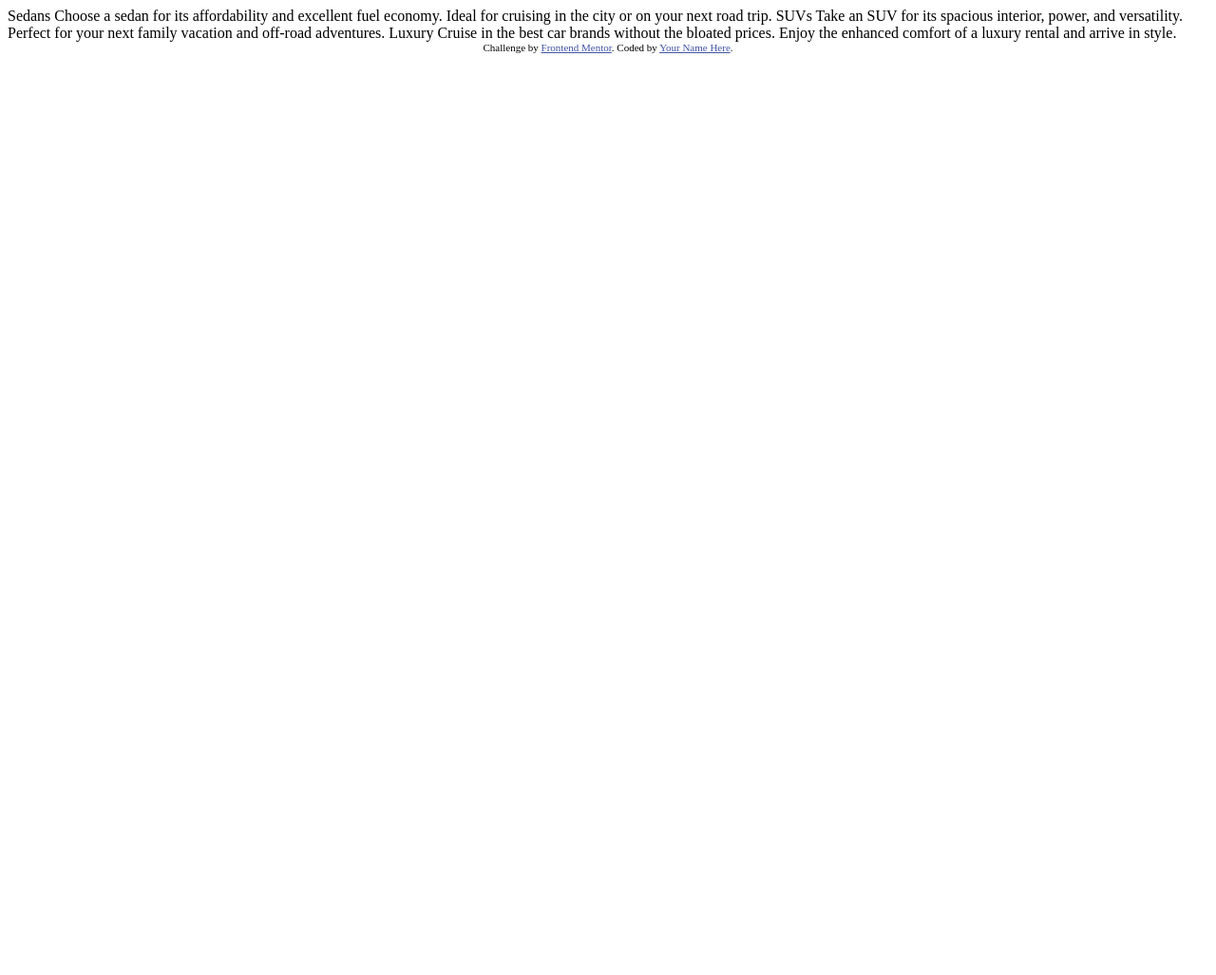
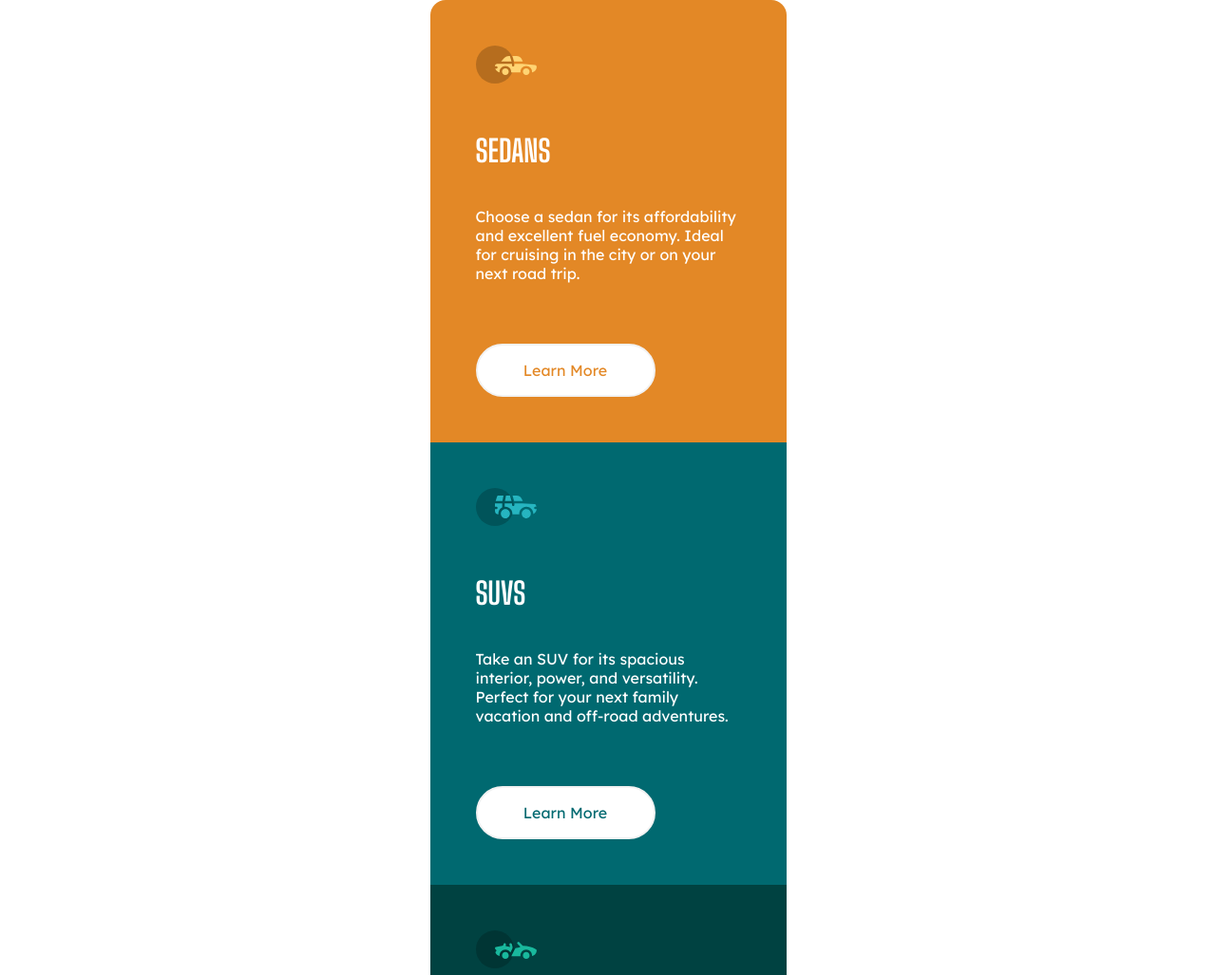
Before and after one commit to sbrown1996/3-column-preview-card-component, a plain HTML site: page index.html in a window 1280 px wide. Shown: the top 1027 px of the page at 95% size. Before the commit the page ends 800 px from the top, so only its background shows below. Drawn offline with Linux system fonts and the light colour scheme.

Commit message:
Completed project

```diff
--- a/index.html
+++ b/index.html
@@ -5,7 +5,10 @@
   <meta name="viewport" content="width=device-width, initial-scale=1.0"> <!-- displays site properly based on user's device -->
 
   <link rel="icon" type="image/png" sizes="32x32" href="./images/favicon-32x32.png">
-
+  <link rel="stylesheet" href="style.css">
+  <link rel="preconnect" href="https://fonts.googleapis.com">
+<link rel="preconnect" href="https://fonts.gstatic.com" crossorigin>
+<link href="https://fonts.googleapis.com/css2?family=Big+Shoulders+Display:wght@700&family=Lexend+Deca&display=swap" rel="stylesheet">
   <title>Frontend Mentor | 3-column preview card component</title>
 
   <!-- Feel free to remove these styles or customise in your own stylesheet 👍 -->
@@ -16,21 +19,51 @@
 </head>
 <body>
 
-  Sedans
-  Choose a sedan for its affordability and excellent fuel economy. Ideal for cruising in the city
-  or on your next road trip.
+  <section class="container">
 
-  SUVs
-  Take an SUV for its spacious interior, power, and versatility. Perfect for your next family vacation
-  and off-road adventures.
 
-  Luxury
-  Cruise in the best car brands without the bloated prices. Enjoy the enhanced comfort of a luxury
-  rental and arrive in style.
 
-  <div class="attribution">
+    <div class="grid-1 grid">
+      <div class="icon-container">
+        <img src="./images/icon-sedans.svg" alt="" class="icon">
+      </div>
+
+      <h1 class="heading">Sedans</h1>
+      <p class="content">Choose a sedan for its affordability and excellent fuel economy. Ideal for cruising in the city
+        or on your next road trip.</p>
+      <button class="learn-more btn-1">Learn More</button>
+    </div>
+
+
+    <div class="grid-2 grid">
+      <div class="icon-container">
+        <img src="./images/icon-suvs.svg" alt="" class="icon">
+      </div>
+      <h1 class="heading">SUVs</h1>
+      <p class="content">
+        Take an SUV for its spacious interior, power, and versatility. Perfect for your next family vacation
+        and off-road adventures.</p>
+      <button class="learn-more btn-2">Learn More</button>
+    </div>
+
+
+    <div class="grid-3 grid">
+      <div class="icon-container">
+        <img src="./images/icon-luxury.svg" alt="" class="icon">
+      </div>
+      <h1 class="heading">
+        Luxury</h1>
+      <p class="content">Cruise in the best car brands without the bloated prices. Enjoy the enhanced comfort of a luxury
+        rental and arrive in style.</p>
+      <button class="learn-more btn-3">Learn More</button>
+    </div>
+
+  </section>
+
+
+  <!-- <div class="attribution">
     Challenge by <a href="https://www.frontendmentor.io?ref=challenge" target="_blank">Frontend Mentor</a>.
     Coded by <a href="#">Your Name Here</a>.
-  </div>
+  </div> -->
 </body>
 </html>
--- /dev/null
+++ b/style.css
@@ -0,0 +1,103 @@
+*{
+    margin: 0;
+    padding: 0;
+    box-sizing: border-box;
+
+}
+:root{
+    --clr-orange:hsl(31, 77%, 52%);
+    --clr-dark-cyan:hsl(184, 100%, 22%);
+    --clr-very-dark-cyan:hsl(179, 100%, 13%);
+
+    --clr-neutral-100:hsla(0, 0%, 100%, 0.75);
+    --clr-neutral-200:hsl(0, 0%, 95%);
+}
+
+body {
+    display: grid;
+    min-height: 100vh;
+    place-items: center;
+    background-color: var(--clr-neutral-100);
+    font-family: 'Lexend Deca',
+        sans-serif;
+}
+
+.container{
+    display: grid;
+    grid-template-rows: 1fr ;
+    border-radius: 1rem;
+
+    overflow: hidden;
+
+
+}
+
+@media(min-width: 1440px){
+    .container{
+        grid-template-columns: 1fr 1fr 1fr;
+        margin-left: 2rem;
+        margin-right: 2rem;
+
+    }
+}
+.grid{
+    padding: 3rem;
+    max-width: 375px;
+}
+
+h1{
+    font-family: 'Big Shoulders Display', sans-serif;
+    font-size: 2rem;
+    text-transform: uppercase;
+    margin-top: 3rem;
+}
+
+p{
+
+    margin-top: 2.5rem;
+    font-size: 1rem;
+}
+h1,
+p {
+    color: #ffffff;
+}
+.grid-1{
+    background-color: var(--clr-orange);
+}
+.grid-2{
+    background-color: var(--clr-dark-cyan);
+}
+.grid-3{
+    background-color: var(--clr-very-dark-cyan);
+}
+
+.learn-more{
+    all:unset;
+    background-color:#ffffff;
+    width: 145px;
+    padding: 1rem 1.25rem;
+    border-radius: 5rem;
+    font-family: inherit;
+    margin-top: 4rem;
+    display: inline-block;
+    text-align: center;
+    border: 2px solid hsl(0, 0%, 95%);
+    transition: all .4s ease-in-out;
+
+}
+.learn-more:hover{
+    cursor: pointer;
+    background-color: transparent;
+    color: hsl(0, 0%, 95%);;
+}
+
+.btn-1{
+    color: var(--clr-orange);
+}
+.btn-2{
+    color: var(--clr-dark-cyan);
+}
+
+.btn-3{
+    color: var(--clr-very-dark-cyan);
+}
```
Also changed, not shown: 1 other file.
